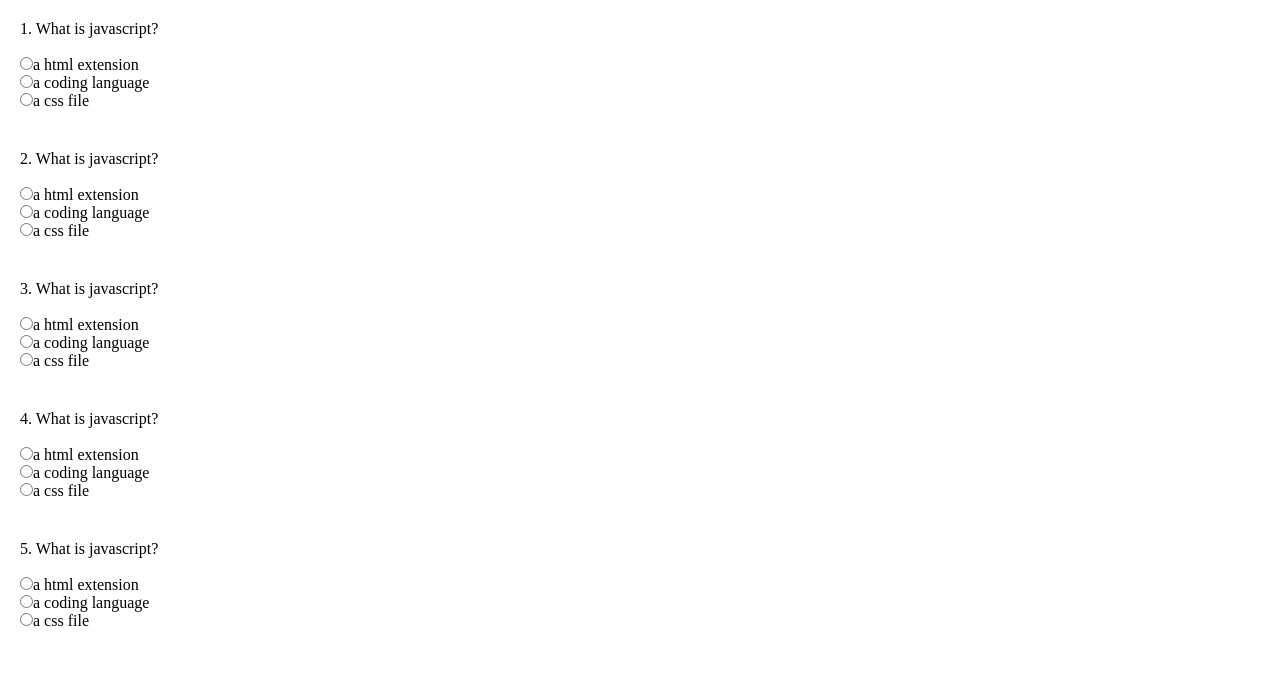
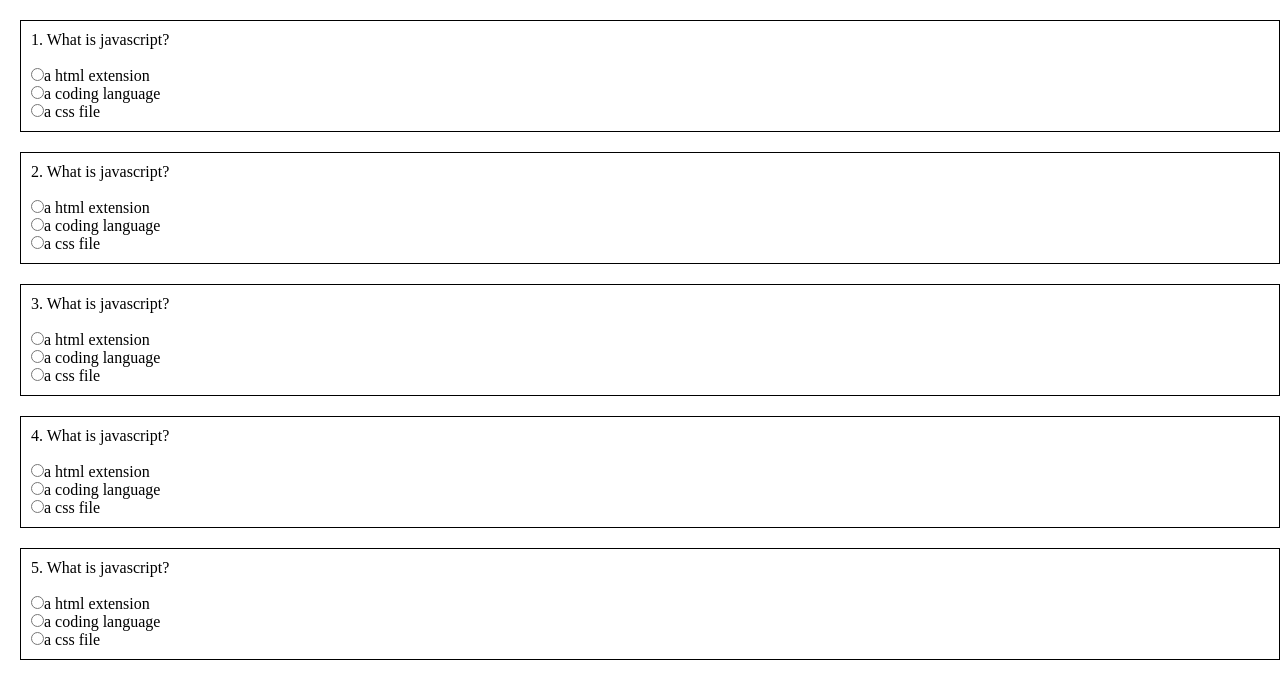
Before and after one commit to KellyKiiru/thirdip, a plain HTML site: page index.html in a window 1280 px wide. Drawn offline with Linux system fonts and the light colour scheme.

Commit message:
style: div styling-set a padding of 10px

```diff
--- a/index.html
+++ b/index.html
@@ -13,6 +13,8 @@
             padding-bottom: 20px;
             margin-left: 20px;
             margin-top: 20px;
+            border: solid 1px ;
+            padding: 10px;
         }
     </style>
     <div>
```
